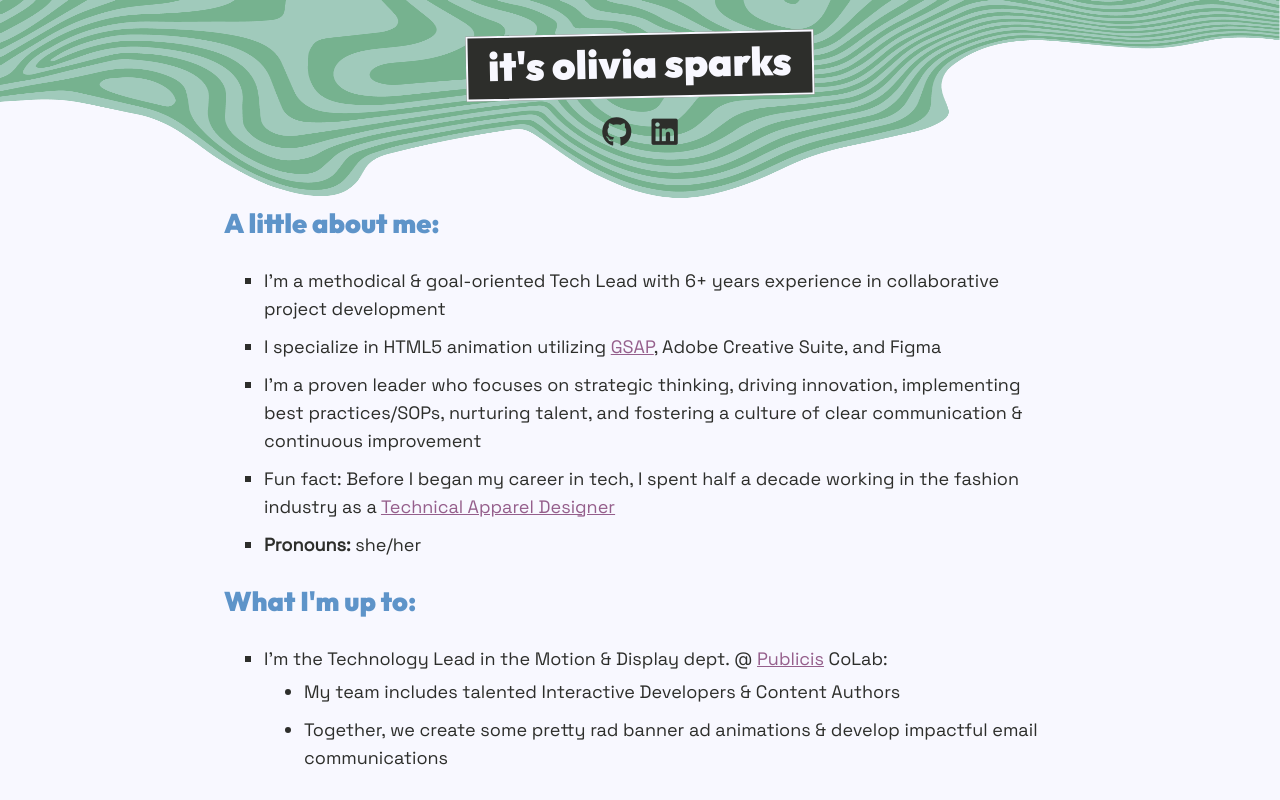
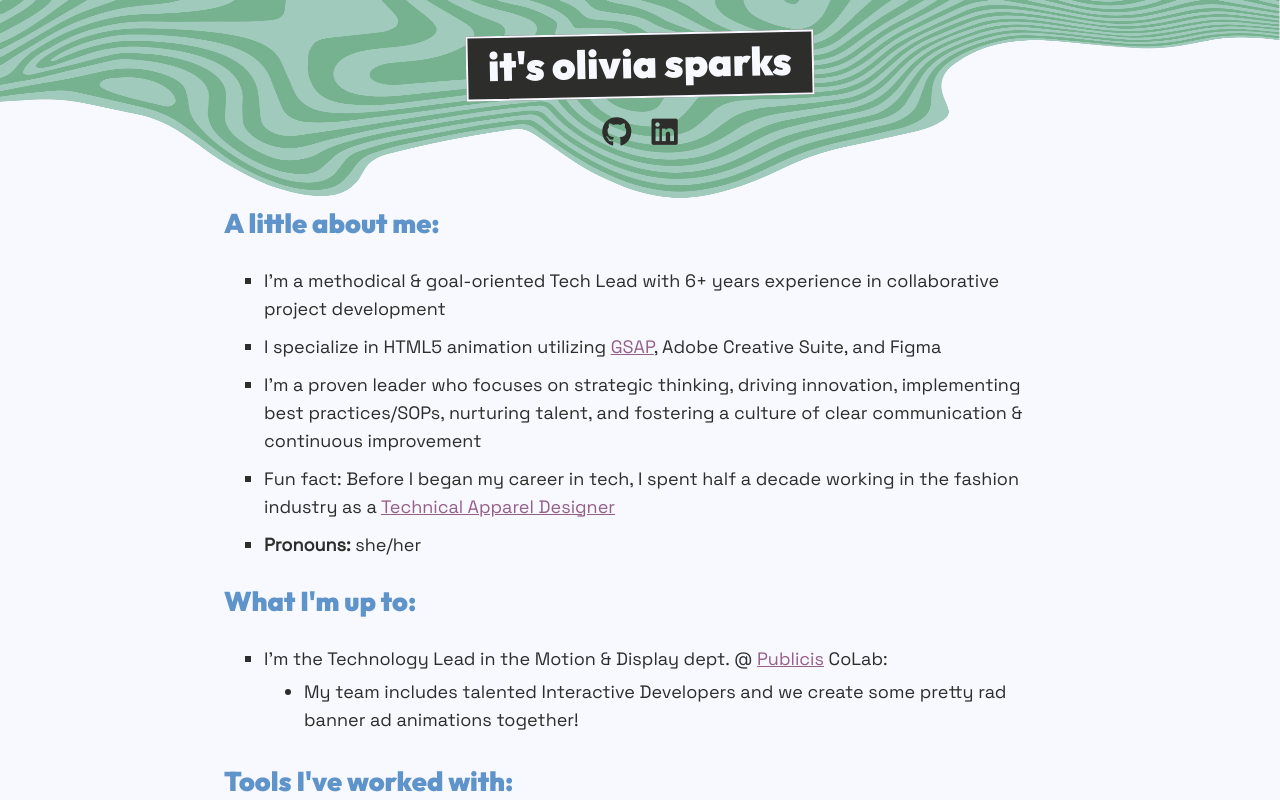
Before and after one commit to itsoliviasparks/itsoliviasparks-portfolio, a React (Create React App) app: page / in a window 1280 px wide. Shown: the top 800 px of the page. Built offline with nearby package versions, Linux system fonts and the light colour scheme.

Commit message:
copy updates to what I'm up to

```diff
--- a/src/Components/Currently.js
+++ b/src/Components/Currently.js
@@ -13,10 +13,7 @@ const Currently = () => {
                     I'm the Technology Lead in the Motion & Display dept. @ <Link to={externalLinks.work}>Publicis</Link> CoLab:
                     <ul>
                         <li>
-                            My team includes talented Interactive Developers & Content Authors
-                        </li>
-                        <li>
-                            Together, we create some pretty rad banner ad animations & develop impactful email communications
+                            My team includes talented Interactive Developers and we create some pretty rad banner ad animations together!
                         </li>
                     </ul>
                 </li>
```
